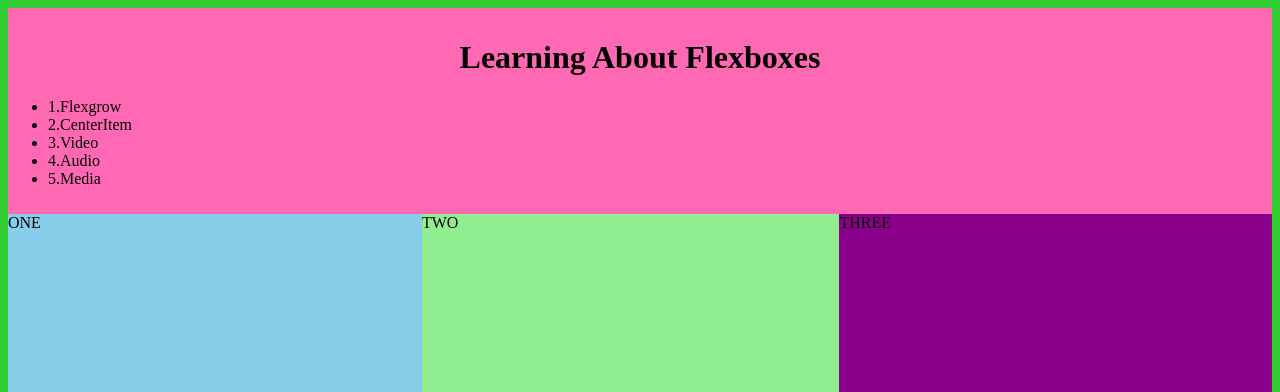
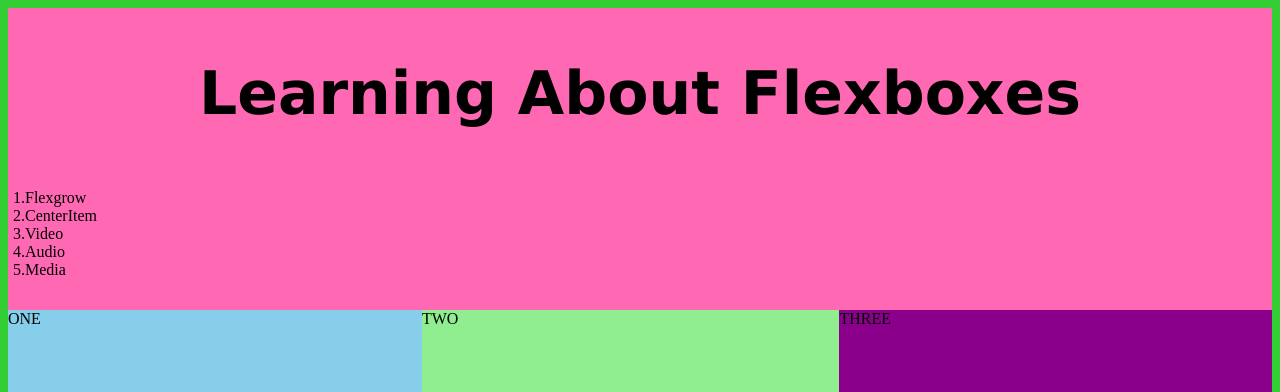
Before and after one commit to itsClearma/CodingWorksheet4, a plain HTML site: page index.html in a window 1280 px wide. Shown: the top 392 px of the page. Drawn offline with Linux system fonts and the light colour scheme.

Commit message:
container

```diff
--- a/index.html
+++ b/index.html
@@ -18,6 +18,7 @@
         <header>
             <h1>Learning About Flexboxes</h1>
 
+            <div class="container-navigation">
                 <ul>
                     <li>1.Flexgrow</li>
                     <li>2.CenterItem</li>
@@ -25,6 +26,7 @@
                     <li>4.Audio</li>
                     <li>5.Media</li>
                 </ul>
+            </div>
 
         </header>
 
--- a/styles.css
+++ b/styles.css
@@ -1,6 +1,3 @@
-
-
-
 body{
     background-color: limegreen;
 }
@@ -15,11 +12,22 @@ header {
 }
 
 h1{
-    font-family: Verdana, Geneva, Tohoma, sans-serif
+    font-family: Verdana, Geneva, Tohoma, sans-serif;
     font-size: 60px;
     text-align: center;
 }
 
+ul{
+    list-style-type: none;
+    padding: 5px;
+}
+
+.container-navigation{
+    display: flex;
+    flex-wrap: wrap;
+    flex-direction: row;
+    justify-content: flex-start;
+}
 
 /* section one flex grow and shrink */
 
```
Also changed, not shown: 1 other file. Lines whose indentation alone changed are shown as unchanged.
